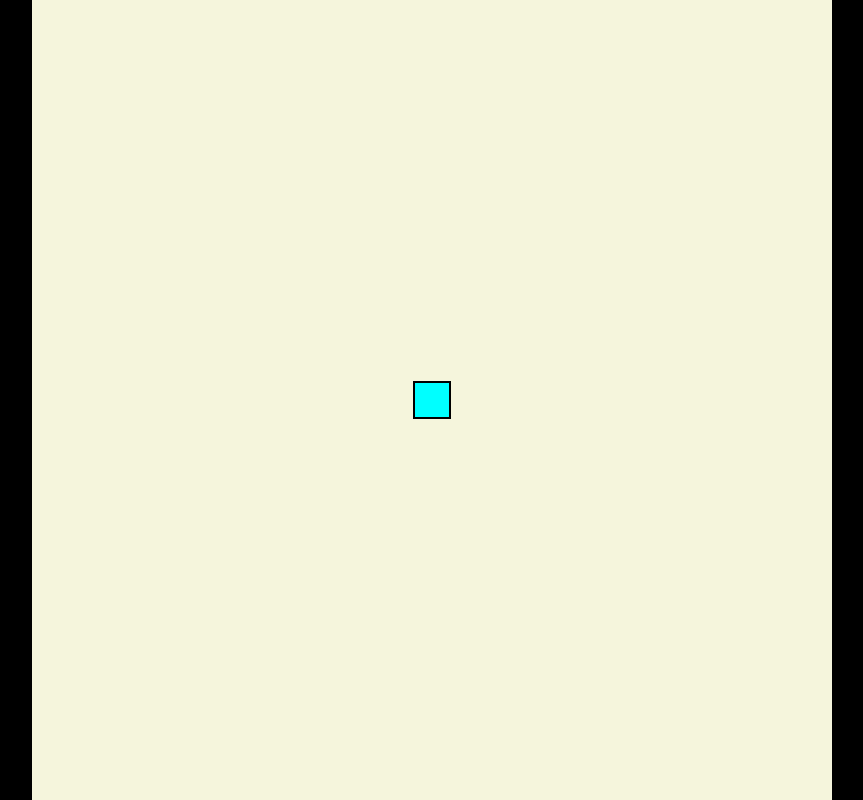
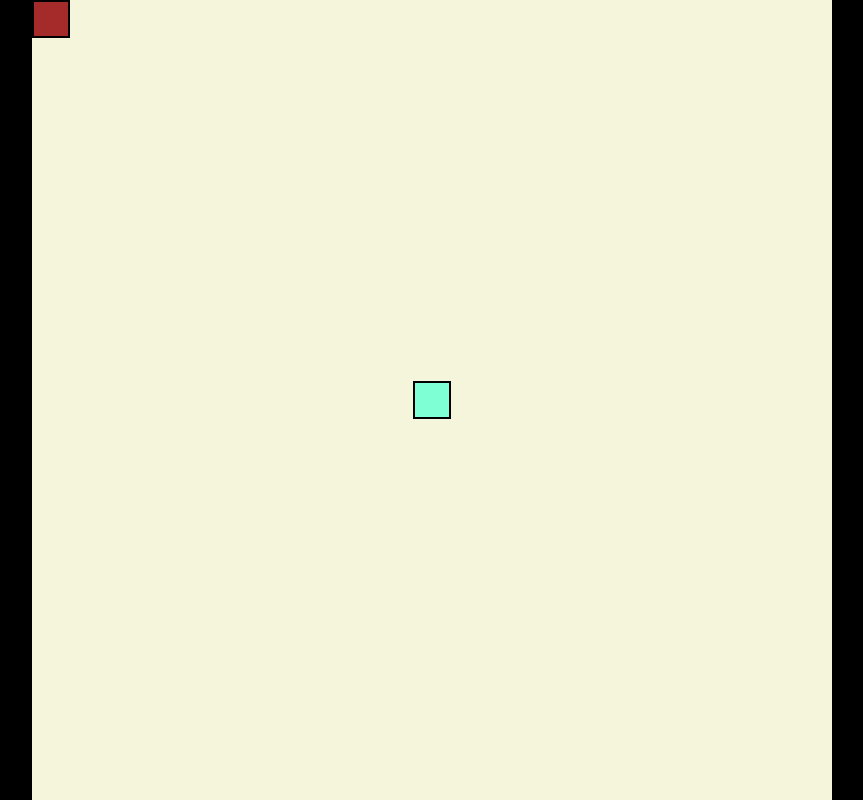
Before and after one commit to VasilGVasilev/firstSnakeGame, a plain HTML site: page index.html in a window 1280 px wide. Shown: the whole page, without its empty margins (208-1071 px from the left). Drawn offline with Linux system fonts and the light colour scheme.

Commit message:
the expansion of the snake

```diff
--- /dev/null
+++ b/food.js
@@ -0,0 +1,22 @@
+import {onSnake, expandSnake} from './snake.js'
+
+let food = {x: 0, y: 1}
+// note that CSS GRID starts at 1, not 0 so y: 1, because 0 is technically outside of the grid
+
+const EXPANSION_RATE = 1
+
+export function update() {
+    // check if snake over food => it can eat it
+    if (onSnake(food)){
+        expandSnake(EXPANSION_RATE)
+        food = { x: 20, y: 10 }
+    }
+}
+
+export function draw(gameBoard) {
+    const foodElement = document.createElement('div')
+    foodElement.style.gridRowStart = food.y
+    foodElement.style.gridColumnStart = food.x
+    foodElement.classList.add('food')
+    gameBoard.appendChild(foodElement)
+}
--- a/game.js
+++ b/game.js
@@ -3,6 +3,8 @@
 // to hit a certain treshold for when an update is necessary
 
 import {update as updateSnake, draw as drawSnake, SNAKE_SPEED} from './snake.js'
+
+import {update as updateFood, draw as drawFood } from './food.js'
 
 let lastRenderTime = 0
 const gameBoard = document.getElementById('game-board')
@@ -22,9 +24,11 @@ window.requestAnimationFrame(main)
 
 function update() {
     updateSnake()
+    updateFood()
 }
 
 function draw() {
     gameBoard.innerHTML = ''
     drawSnake(gameBoard)
+    drawFood(gameBoard)
 }
--- a/index.html
+++ b/index.html
@@ -27,7 +27,7 @@
         }
 
         .snake {
-            background-color: aqua;
+            background-color: aquamarine;
             border: .25vmin solid black
         }
 
--- a/snake.js
+++ b/snake.js
@@ -2,9 +2,13 @@ import { getInputDirection } from "./input.js"
 
 export const SNAKE_SPEED = 5
 const snakeBody = [{x: 11, y: 11}]
+let newSegments = 0
 
 export function update() {
-    // two-fold movement
+    // I. expansion of snake
+    addSegments()
+
+    // II. two-fold movement
 
     const inputDirection = getInputDirection()
 
@@ -38,3 +42,29 @@ export function draw(gameBoard) {
         gameBoard.appendChild(snakeElement)
     })
 }
+
+export function expandSnake(amountOfExpansion) {
+    newSegments += amountOfExpansion
+}
+
+export function onSnake(positionOfFood) {
+    // The some() method tests whether at least one element in the array passes the test implemented by the provided function.
+    return snakeBody.some(segment => {
+        return equalPosition(segment, positionOfFood)
+    })
+}
+// pos1 is any segment of the snake but it is obviously only the head and pos2 is the food
+function equalPosition(pos1, pos2) {
+    return pos1.x === pos2.x && pos1.y === pos2.y
+}
+
+// if the snake eats food, it will duplicate the one position and as it moves it will expand outwords
+
+function addSegments() {
+    for (let i = 0; i < newSegments; i++) {
+        // push to add the new segment at the back
+        snakeBody.push({...snakeBody[snakeBody.length - 1]})
+    }
+    // so that it does not add segments on each movement
+    newSegments = 0
+}
```
